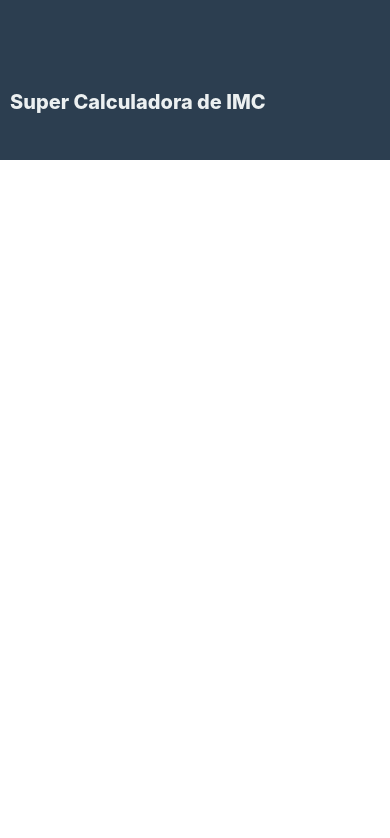
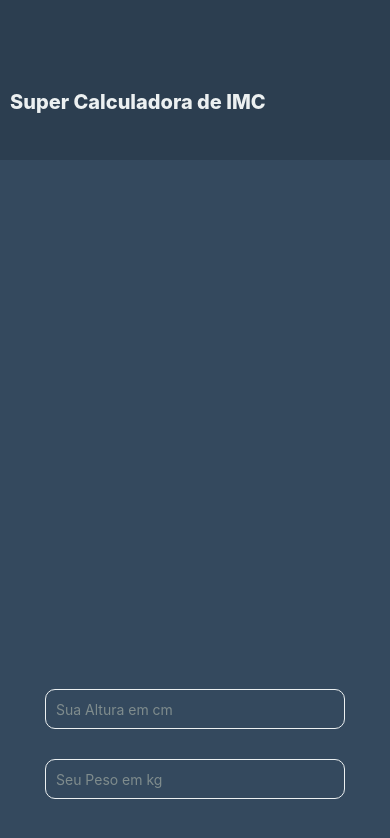
Before and after one commit to madruga665/imc-calculator-react-native, a React Native app: screen / in a window 390 px wide. Shown: the top 838 px of the page. Built offline with nearby package versions, Linux system fonts and the light colour scheme.

Commit message:
feat(Form): add inputs

```diff
--- a/App.tsx
+++ b/App.tsx
@@ -1,11 +1,13 @@
 import { StatusBar } from "expo-status-bar";
 import { StyleSheet, View } from "react-native";
 import Header from "./components/Header";
+import Form from "./components/InputsArea";
 
 export default function App() {
   return (
     <View style={styles.container}>
       <Header />
+      <Form />
       <StatusBar style='auto' />
     </View>
   );
@@ -14,7 +16,7 @@ export default function App() {
 const styles = StyleSheet.create({
   container: {
     flex: 1,
-    backgroundColor: "#fff",
+    backgroundColor: "#34495e",
     alignItems: "center",
     justifyContent: "space-between",
   },
--- /dev/null
+++ b/components/InputsArea/index.tsx
@@ -0,0 +1,21 @@
+import { View, TextInput } from "react-native";
+import { styles } from "./styles";
+
+export default function Form() {
+  return (
+    <View style={styles.container}>
+      <TextInput
+        keyboardType='numeric'
+        placeholder='Sua Altura em cm'
+        placeholderTextColor='#7f8c8d'
+        style={styles.input}
+      />
+      <TextInput
+        keyboardType='numeric'
+        placeholder='Seu Peso em kg'
+        placeholderTextColor='#7f8c8d'
+        style={styles.input}
+      />
+    </View>
+  );
+}
--- /dev/null
+++ b/components/InputsArea/styles.ts
@@ -0,0 +1,22 @@
+import { StyleSheet } from "react-native";
+
+export const styles = StyleSheet.create({
+  container: {
+    height: 200,
+    alignSelf: "stretch",
+    justifyContent: "space-around",
+    alignItems: "center",
+    // borderWidth: 1,
+    // borderColor: "#c0392b",
+    paddingVertical: 30,
+  },
+  input: {
+    width: 300,
+    height: 40,
+    color: "#ecf0f1",
+    borderWidth: 1,
+    borderColor: "#ecf0f1",
+    borderRadius: 10,
+    padding: 10,
+  },
+});
```
